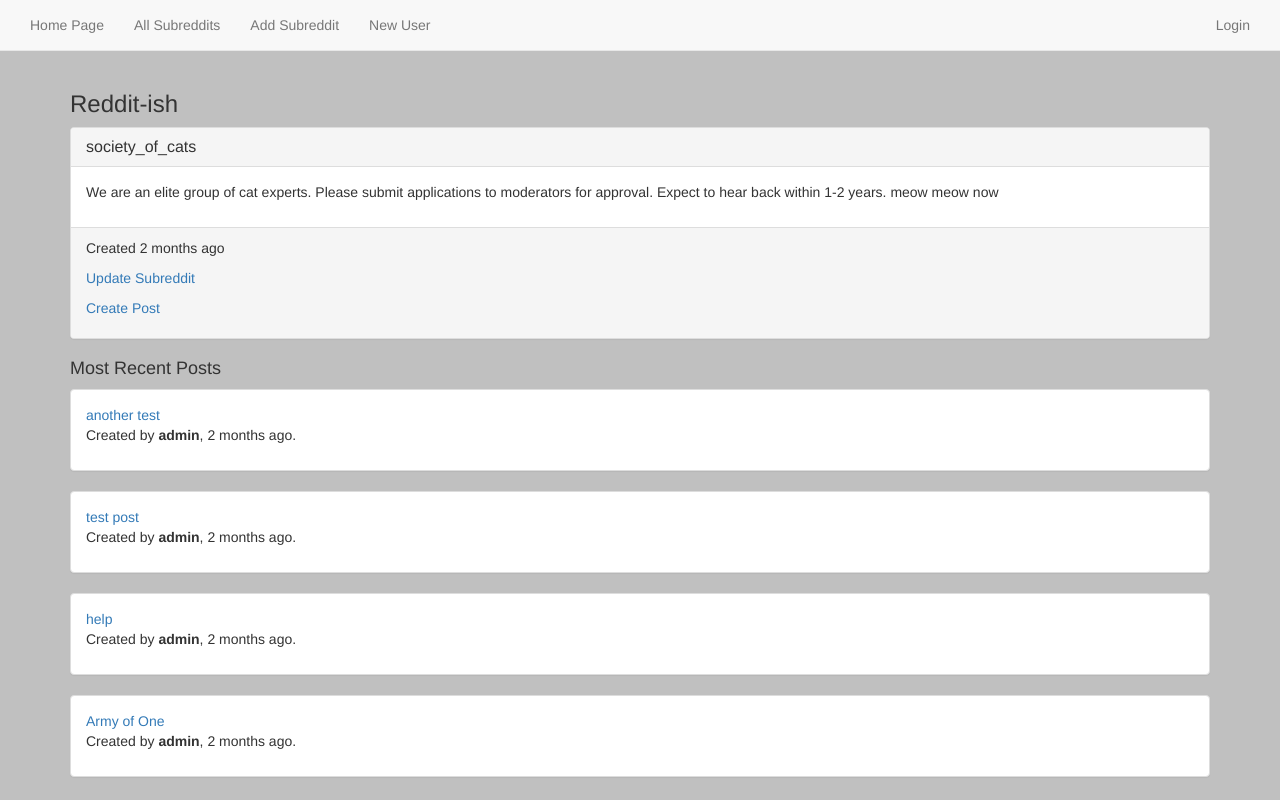
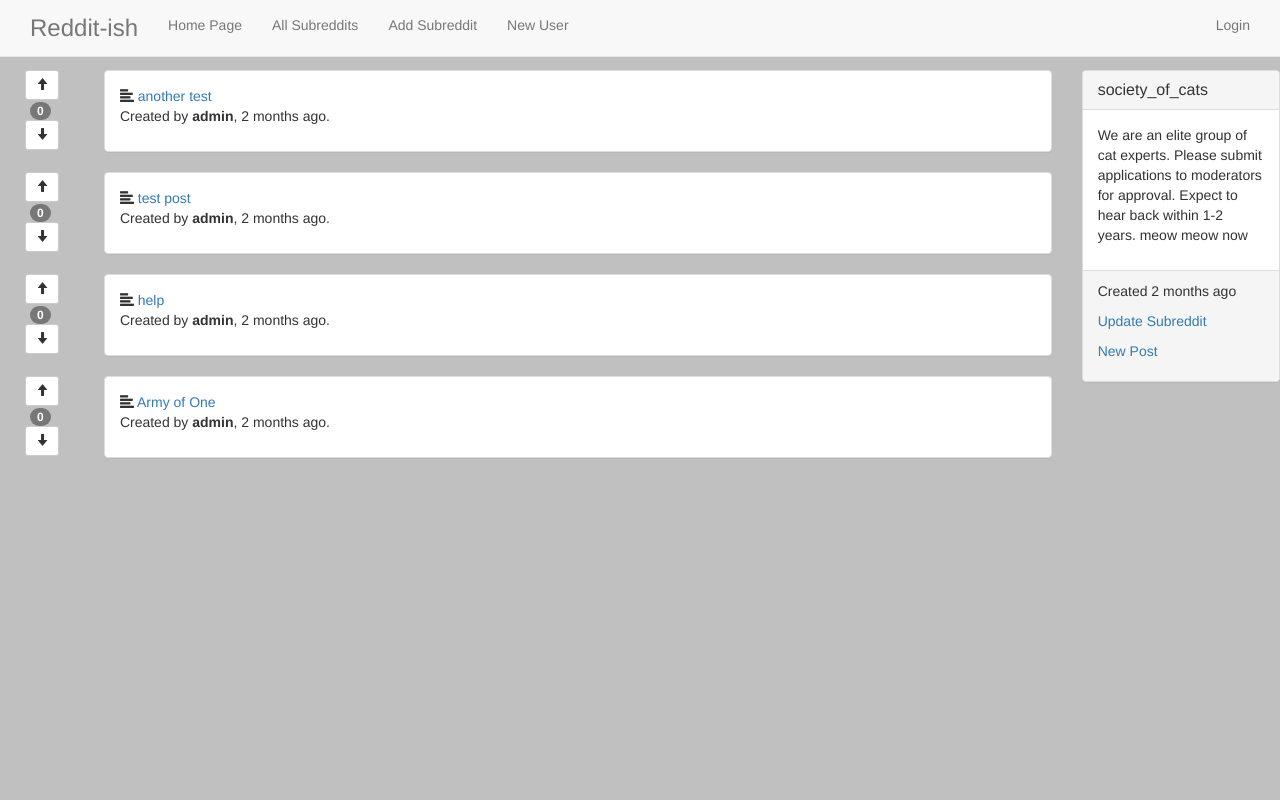
Before and after one commit to tdhuynh/reddit_remake, a Django app: page /2/ in a window 1280 px wide. Run offline with Django 3.2, Linux system fonts and the light colour scheme; data comes from the database, SQL or seed files in the repository; both versions use the stored data as it was after the commit; some libraries are stand-ins or nearby versions.

Commit message:
working on side bar for subs and voting inside panel body

```diff
--- a/reddit_app/models.py
+++ b/reddit_app/models.py
@@ -61,7 +61,7 @@ class Post(models.Model):
 
     @property
     def score(self):
-        return sum([post_obj.score for post_obj in self.postvote_set.all()])
+        return sum(post_obj.score for post_obj in self.postvote_set.all())
 
 
 class Comment(models.Model):
@@ -78,6 +78,7 @@ class Comment(models.Model):
     def score(self):
         return sum([comment_obj.comment_score for comment_obj in self.commentvote_set.all()])
 
+
 class PostVote(models.Model):
     user = models.ForeignKey(User)
     post = models.ForeignKey(Post)
@@ -87,7 +88,7 @@ class PostVote(models.Model):
         unique_together = ('user', 'post')
 
     def __str__(self):
-        return "{} - {}".format(self.post.title, self.score)
+        return "{} - {}".format(self.post.id, self.score)
 
     @property
     def score(self):
--- a/reddit_app/views.py
+++ b/reddit_app/views.py
@@ -35,8 +35,8 @@ class SubredditUpdateView(UpdateView):
     def get_success_url(self, **kwargs):
         return reverse('subreddit_detail_view', args=[int(self.kwargs['pk'])])
 
-    def get_queryset(self):
-        return Subreddit.objects.filter(user=self.request.user)
+    # def get_queryset(self):
+    #     return Subreddit.objects.filter(user=self.request.user)
 
 
 class PostDetailView(DetailView):
--- a/templates/base.html
+++ b/templates/base.html
@@ -8,15 +8,17 @@
     <style media="screen">
         body {
             background-color: silver;
+            padding-top: 70px;
         }
 
         .list-group {line-height:30px}
     </style>
     </head>
     <body>
-            <nav class="navbar navbar-default navbar-static-top">
+            <nav class="navbar navbar-default navbar-fixed-top">
               <div class="container-fluid">
                 <ul class='nav navbar-nav'>
+                  <li><h3 class="pull-right navbar-text">Reddit-ish</h3></li>
                   <li><a href="{% url 'index_view' %}">Home Page</a></li>
                   <li><a href="{% url 'subreddit_view' %}">All Subreddits</a></li>
                   <li><a href="{% url 'subreddit_create_view' %}">Add Subreddit</a></li>
@@ -34,8 +36,7 @@
               </div>
             </nav>
 
-        <div class="container">
-          <h3>Reddit-ish</h3>
+        <div class="container-fluid">
 
             {% block content %}
             {% endblock %}
--- a/templates/reddit_app/post_detail.html
+++ b/templates/reddit_app/post_detail.html
@@ -82,11 +82,6 @@
 </div>
 {% endfor %}
 </div>
-    <p>
-            <p>
-            </p>
-
-    </p>
 
 {% endblock %}
 
--- a/templates/reddit_app/subreddit_detail.html
+++ b/templates/reddit_app/subreddit_detail.html
@@ -1,7 +1,68 @@
 {% extends 'base.html' %}
 
 {% block content %}
-<div class="panel panel-default">
+<div class="row">
+<div class="col-md-10">
+  <div class="row">
+
+      {% for post in object.recent_posts %}
+      <div class="col-md-1">
+        <div class="col-sm-1 ">
+            <div class="row center-block">
+              <div class="col">
+              <div class="btn-toolbar" role='group'>
+                <form class="" action="{% url 'post_upvote_view' post.id %}" method="post">
+                  {% csrf_token %}
+                  <input type="hidden" name="value" value=true>
+                  <button type="submit" class='btn btn-default btn-sm'>
+                    <span class="glyphicon glyphicon-arrow-up" aria-hidden="true"></span>
+                  </button>
+                </form>
+              </div>
+            </div>
+            </div>
+            <div class="row center-block">
+              <div class="col">
+                <span class="badge">{{ post.score }}</span>
+              </div>
+            </div>
+            <div class="row center-block">
+              <div class="col">
+              <div class="btn-toolbar" role='group'>
+                <form class="" action="{% url 'post_downvote_view' post.id %}" method="post">
+                  {% csrf_token %}
+                  <input type="hidden" name="value" value=false>
+                  <button type="submit" class='btn btn-default btn-sm'>
+                    <span class="glyphicon glyphicon-arrow-down" aria-hidden="true"></span>
+                  </button>
+                </form>
+              </div>
+            </div>
+            </div>
+        </div>
+      </div>
+      <div class="col-md-11">
+        <div class="panel panel-default">
+          <div class="panel-body">
+            {% if post.url %}
+              <span class="glyphicon glyphicon-eye-open" aria-hidden="true"></span>
+              <a href="{{ post.url }}">{{ post.title }}</a>
+            {% else %}
+              <span class="glyphicon glyphicon-align-left" aria-hidden="true"></span>
+              <a href="{% url 'post_detail_view' post.id %}">{{ post.title }}</a>
+            {% endif %}                <p>
+                    Created by <b>{{ post.user }}</b>, {{ post.creation_time|timesince }} ago.
+                </p>
+            </div>
+          </div>
+      </div>
+      {% endfor %}
+  </div>
+</div>
+
+<div class="col-md-2">
+  <div class="affix">
+  <div class="panel panel-default">
     <div class="panel-heading">
         <h3 class="panel-title">{{ object }}</a></h3>
     </div>
@@ -18,20 +79,12 @@
         <a href="{% url 'subreddit_update_view' object.id %}">Update Subreddit</a>
     </p>
     <p>
-        <a href="{% url 'post_create_view' object.id %}">Create Post</a>
+        <a href="{% url 'post_create_view' object.id %}">New Post</a>
     </p>
     </div>
+  </div>
+  </div>
 </div>
 
-<h4>Most Recent Posts</h4>
-      {% for post in object.recent_posts %}
-      <div class="panel panel-default">
-        <div class="panel-body">
-              <a href="{% url 'post_detail_view' post.id %}">{{ post }}</a>
-              <p>
-                  Created by <b>{{ post.user }}</b>, {{ post.creation_time|timesince }} ago.
-              </p>
-          </div>
-        </div>
-      {% endfor %}
+</div>
 {% endblock %}
```
Also changed, not shown: db.sqlite3.
